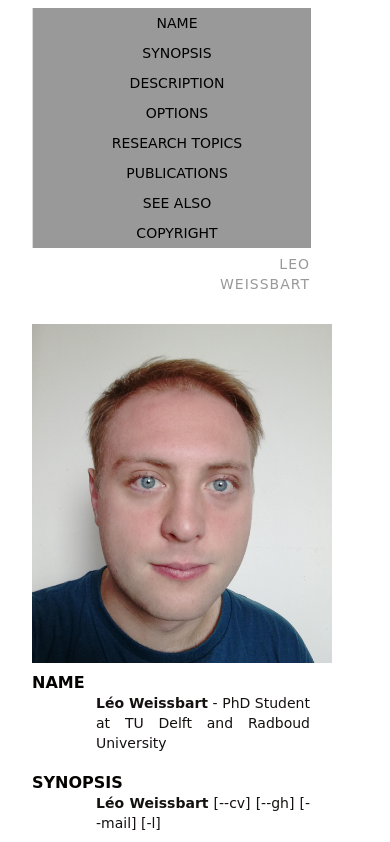
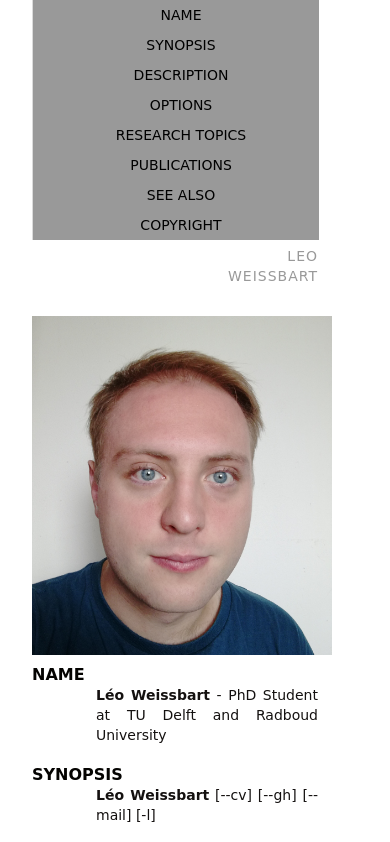
Before and after one commit to leoweissbart/leoweissbart.github.io, a plain HTML site: page index.html in a window 390 px wide. Shown: the top 842 px of the page. Drawn offline with Linux system fonts and the light colour scheme.

Commit message:
adapted css

```diff
--- a/css/style.css
+++ b/css/style.css
@@ -1,5 +1,5 @@
 /* style: man */
-  body#manpage {margin-left: auto}
+  body#manpage {margin-left: 0;margin-top: 0;margin-right: 0}
   .mp {max-width:70%;padding:0 9ex 1ex 4ex}
   .mp p,.mp pre,.mp ul,.mp ol,.mp dl {margin:0 0 20px 0}
   .mp h2 {margin:10px 0 0 0}
@@ -42,14 +42,13 @@
   font-family:cursive;font-size:14px;line-height:1.42857142857143}
 .man-navigation a,.man-navigation a:hover,.man-navigation a:link,.man-navigation a:visited {display:block;margin:0;padding:5px 20px 5px 30px;color:rgb(0, 0, 0);text-decoration:none}
 .man-navigation a:hover {color:#111;background: #666}
-@media screen and (max-width: 900px) {/*wrong condition*/
-  .man-navigation {display:none;width: 100%;left:0;margin: 0;height: auto;position: relative;}
+@media screen and (max-width: 900px) {
+  .man-navigation {display:none;width: 100%;top:0;left:0;right:0;margin:0;height: auto;position: relative;}
   .man-navigation:active {display:block;}
   .man-navigation a {text-align:center; float: none; padding: 15px;margin: 0;}
+  .mp {max-width:90%;padding:0 9ex 1ex 4ex}
   .ret-button {display:inline-block;position: fixed;bottom: 50px;right: 0}
-  .mp {max-width:90%;padding:0 9ex 1ex 4ex}
 }
-
 
 
 img.logo {
```
